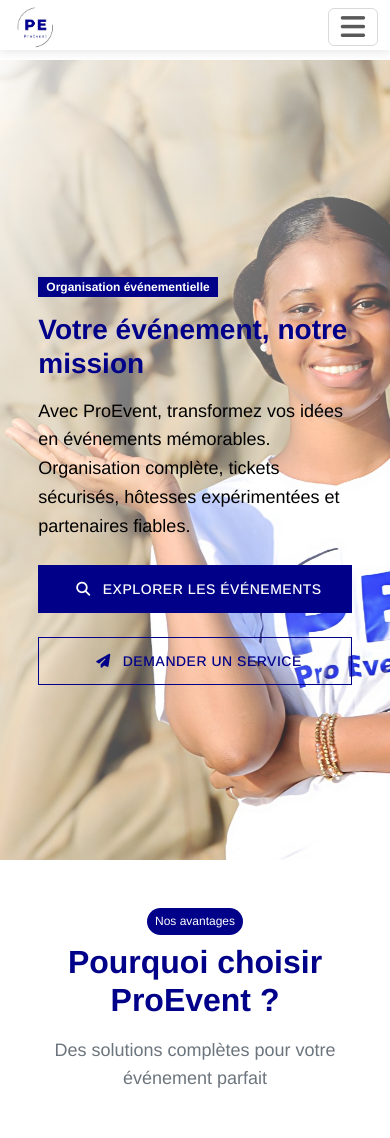
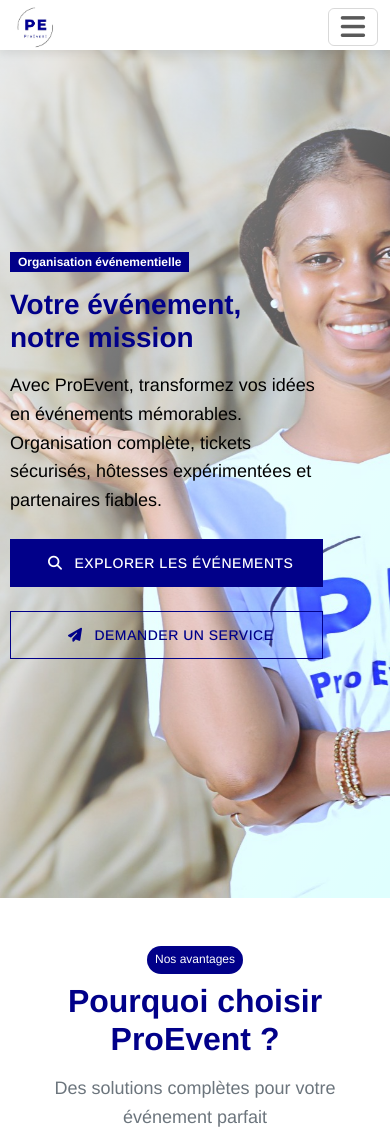
Before and after one commit to ibdems/pro-event, a Django app: template event/templates/event/accueil.html in a window 390 px wide. Shown: the top 1138 px of the page. Run offline with Django 5.2, Linux system fonts and the light colour scheme; the template is opened without the code that fills it, so the values that code supplies are empty; some libraries are stand-ins or nearby versions.

Commit message:
update margin section-hero

```diff
--- a/event/templates/event/accueil.html
+++ b/event/templates/event/accueil.html
@@ -244,9 +244,9 @@
 </style>
 {% endblock extra_css %} {% block content %}
 <!-- Section Héros -->
-<section class="hero-section position-relative" style="min-height: 90vh; margin-top: 60px;">
+<section class="hero-section position-relative">
   <picture>
-    <source media="(max-width: 576px)" srcset="{% static 'img/baniere-mobile.jpg' %}">
+    <source media="(max-width: 576px)" srcset="{% static 'img/baniere-mobile.jpg' %}" >
     <source media="(max-width: 991.98px)" srcset="{% static 'img/baniere-pc.jpg' %}">
     <img src="{% static 'img/baniere-pc.jpg' %}" alt="Bannière ProEvent" class="w-100 h-100 position-absolute top-0 start-0" style="object-fit: cover; min-height: 90vh; z-index:0;">
   </picture>
@@ -254,7 +254,7 @@
     <div class="hero-content mt-5 text-start">
       <span class="badge bg-primary mb-3">Organisation événementielle</span>
       <h1 class="display-2 fw-bold text-primary">
-        Votre événement, notre mission
+        Votre événement, <br>notre mission
       </h1>
       <p class="mb-4 text-black">
         Avec ProEvent, transformez vos idées en événements mémorables.<br />
@@ -271,7 +271,7 @@
       </div>
     </div>
   </div>
-  <div class="hero-overlay position-absolute top-0 start-0 w-100 h-100" style="background: linear-gradient(120deg, rgba(255,255,255,0.95) 0%, rgba(255,255,255,0.7) 10%, rgba(255,255,255,0) 100%); z-index:1;"></div>
+  <div class="hero-overlay position-absolute top-0 start-0 w-100 h-100" style="background: linear-gradient(120deg, rgba(255,255,255,0.95) 0%, rgba(255,255,255,0.7) 5%, rgba(255,255,255,0) 100%); z-index:1;"></div>
 </section>
 
 <!-- Section Pourquoi choisir ProEvent -->
--- a/static/css/style_event.css
+++ b/static/css/style_event.css
@@ -125,6 +125,7 @@
     display: flex;
     align-items: center;
     justify-content: flex-start;
+    margin-top: 60px !important;
 }
 
 .hero-overlay {
@@ -144,6 +145,7 @@
     max-width: 520px;
     padding: 2rem;
     margin-top: 3rem;
+    margin-left: -30px;
 }
 
 .hero-image img {
@@ -192,16 +194,18 @@
 
 @media (max-width: 576px) {
     .hero-section {
-        min-height: 100vh;
+        min-height: 110vh;
         background-size: contain;
         background-repeat: no-repeat;
         background-position: center;
         padding: 20px 0;
+        margin-top: -30px !important;
     }
 
     .hero-content {
         padding: 0.7rem;
         font-size: 1rem;
+        margin-left: -10px !important;
     }
 
     #backToTop {
```
Also changed, not shown: static/img/baniere-mobile.jpg, static/img/baniere-pc.jpg, static/img/baniere-tablette.jpg.
